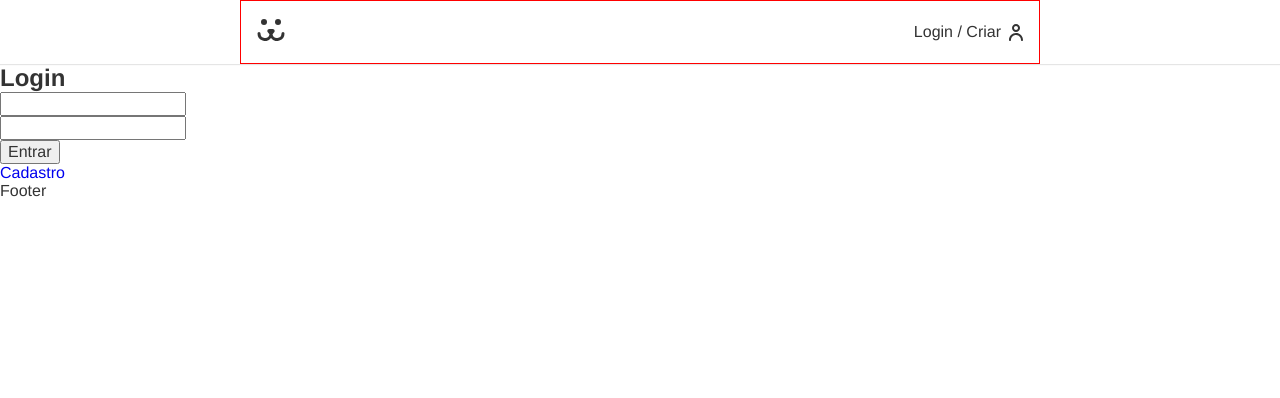
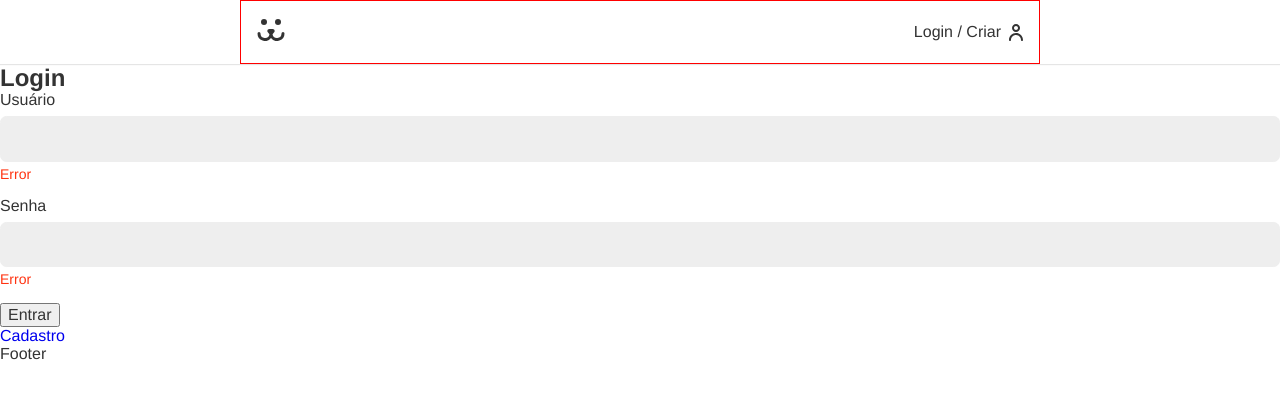
Before and after one commit to Felipe-Monte/origamid-dog, a React (Vite) app: page /login in a window 1280 px wide. Shown: the top 398 px of the page. Built offline with nearby package versions, Linux system fonts and the light colour scheme.

Commit message:
Feat: create input

```diff
--- /dev/null
+++ b/src/components/Form/Input.jsx
@@ -0,0 +1,16 @@
+import React from 'react';
+import styles from './Input.module.css';
+
+const Input = ({ label, type, name }) => {
+  return (
+    <div className={styles.wrapper}>
+      <label htmlFor={name} className={styles.label}>
+        {label}
+      </label>
+      <input id={name} name={name} className={styles.input} type={type} />
+      <p className={styles.error}>Error</p>
+    </div>
+  );
+};
+
+export default Input;
--- /dev/null
+++ b/src/components/Form/Input.module.css
@@ -0,0 +1,35 @@
+.wrapper {
+  margin-bottom: 1rem;
+}
+
+.label {
+  display: block;
+  font-size: 1rem;
+  line-height: 1;
+  padding-bottom: 0.5rem;
+}
+
+.input {
+  border: 1px solid #eee;
+  display: block;
+  width: 100%;
+  font-size: 1rem;
+  padding: 0.8rem;
+  border-radius: 0.4rem;
+  background: #eee;
+  transition: 0.2s;
+}
+
+.input:focus,
+.input:hover {
+  outline: none;
+  border-color: #fb1;
+  background: white;
+  box-shadow: 0 0 0 3px #fea;
+}
+
+.error {
+  color: #f31;
+  font-size: 0.875rem;
+  margin-top: 0.25rem;
+}
--- a/src/components/Login/LoginForm.jsx
+++ b/src/components/Login/LoginForm.jsx
@@ -1,5 +1,6 @@
 import React from 'react';
 import { Link } from 'react-router-dom';
+import Input from '../Form/Input';
 
 const LoginForm = () => {
   const [username, setUsername] = React.useState('');
@@ -28,16 +29,8 @@ const LoginForm = () => {
     <section>
       <h1>Login</h1>
       <form action="" onSubmit={handleSubmit}>
-        <input
-          type="text"
-          value={username}
-          onChange={({ target }) => setUsername(target.value)}
-        />
-        <input
-          type="text"
-          value={password}
-          onChange={({ target }) => setPassword(target.value)}
-        />
+        <Input label="Usuário" type="text" name="username"/>
+        <Input label="Senha" type="password" name="password"/>
         <button>Entrar</button>
       </form>
       <Link to="/login/criar">Cadastro</Link>
```
Also changed, not shown: src/components/Form/Button.jsx (added, +11 -0 lines), src/components/Form/Button.module.css (added).
